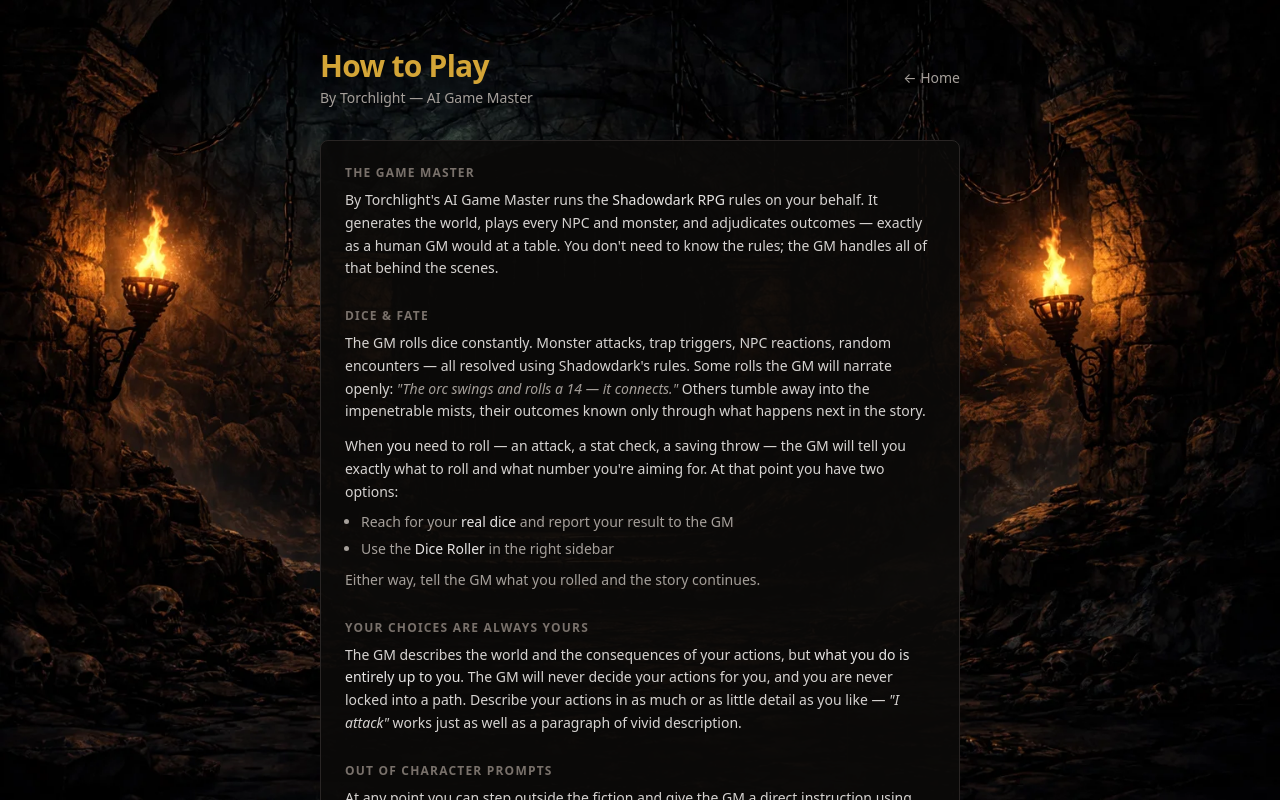
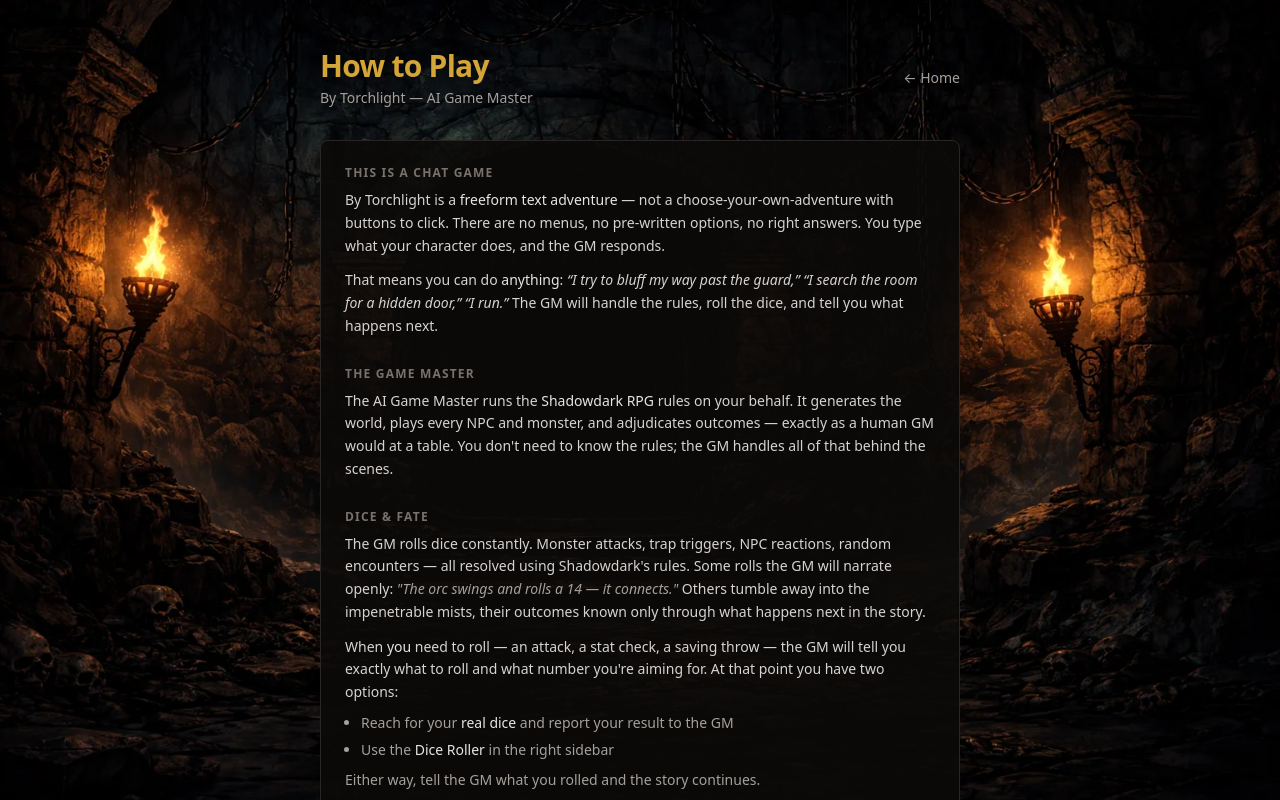
Before and after one commit to tim-arnold/bybitterflame, a Next.js app: page /how-to-play in a window 1280 px wide. Shown: the top 800 px of the page. Built offline with nearby package versions, Linux system fonts and the light colour scheme.

Commit message:
Update How to Play to emphasize freeform chat-based gameplay

```diff
--- a/src/components/HowToPlayContent.tsx
+++ b/src/components/HowToPlayContent.tsx
@@ -6,10 +6,28 @@
 
       <section>
         <h2 className="mb-2 text-xs font-semibold uppercase tracking-widest text-stone-500">
+          This Is a Chat Game
+        </h2>
+        <p className="mb-3">
+          By Torchlight is a <span className="text-stone-200">freeform text adventure</span> — not a
+          choose-your-own-adventure with buttons to click. There are no menus, no pre-written options,
+          no right answers. You type what your character does, and the GM responds.
+        </p>
+        <p>
+          That means you can do <span className="text-stone-200">anything</span>:{" "}
+          <em>&ldquo;I try to bluff my way past the guard,&rdquo;</em>{" "}
+          <em>&ldquo;I search the room for a hidden door,&rdquo;</em>{" "}
+          <em>&ldquo;I run.&rdquo;</em>{" "}
+          The GM will handle the rules, roll the dice, and tell you what happens next.
+        </p>
+      </section>
+
+      <section>
+        <h2 className="mb-2 text-xs font-semibold uppercase tracking-widest text-stone-500">
           The Game Master
         </h2>
         <p>
-          By Torchlight&apos;s AI Game Master runs the{" "}
+          The AI Game Master runs the{" "}
           <span className="text-stone-200">Shadowdark RPG</span> rules on your behalf. It
           generates the world, plays every NPC and monster, and adjudicates outcomes — exactly
           as a human GM would at a table. You don&apos;t need to know the rules; the GM handles
@@ -49,9 +67,10 @@
         <p>
           The GM describes the world and the consequences of your actions, but{" "}
           <span className="text-stone-200">what you do is entirely up to you</span>. The GM will
-          never decide your actions for you, and you are never locked into a path. Describe your
-          actions in as much or as little detail as you like — <em>"I attack"</em> works just
-          as well as a paragraph of vivid description.
+          never present you with a list of options or decide your actions for you. Just say what
+          you do — <em>&ldquo;I attack&rdquo;</em> works just as well as a paragraph of vivid
+          description. If the GM ever offers numbered choices, you can ignore them entirely and
+          do something else.
         </p>
       </section>
 
```
